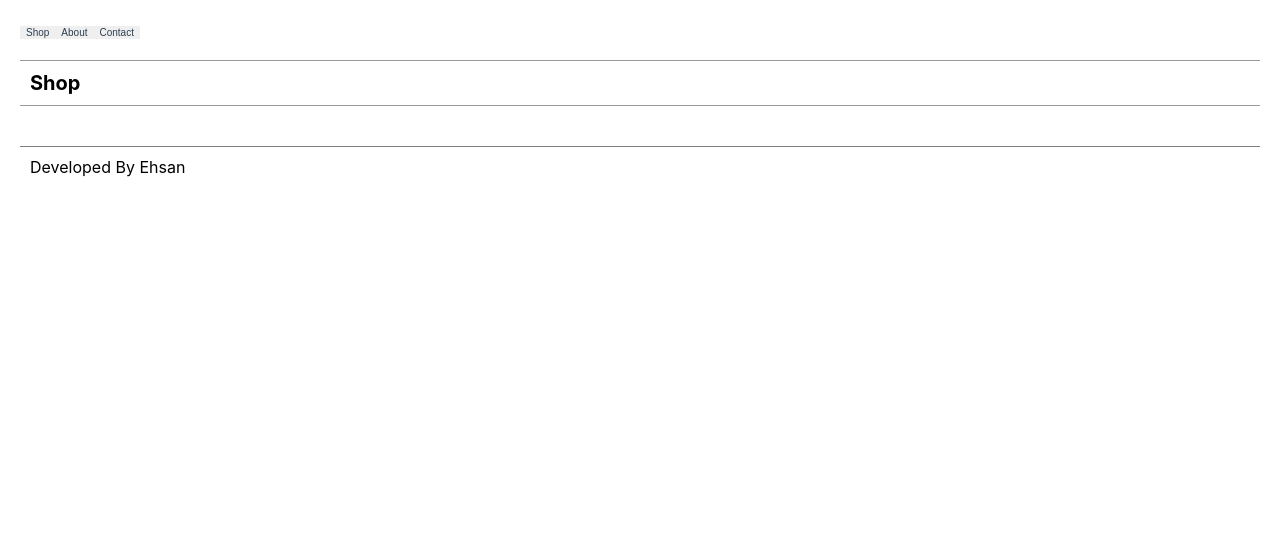
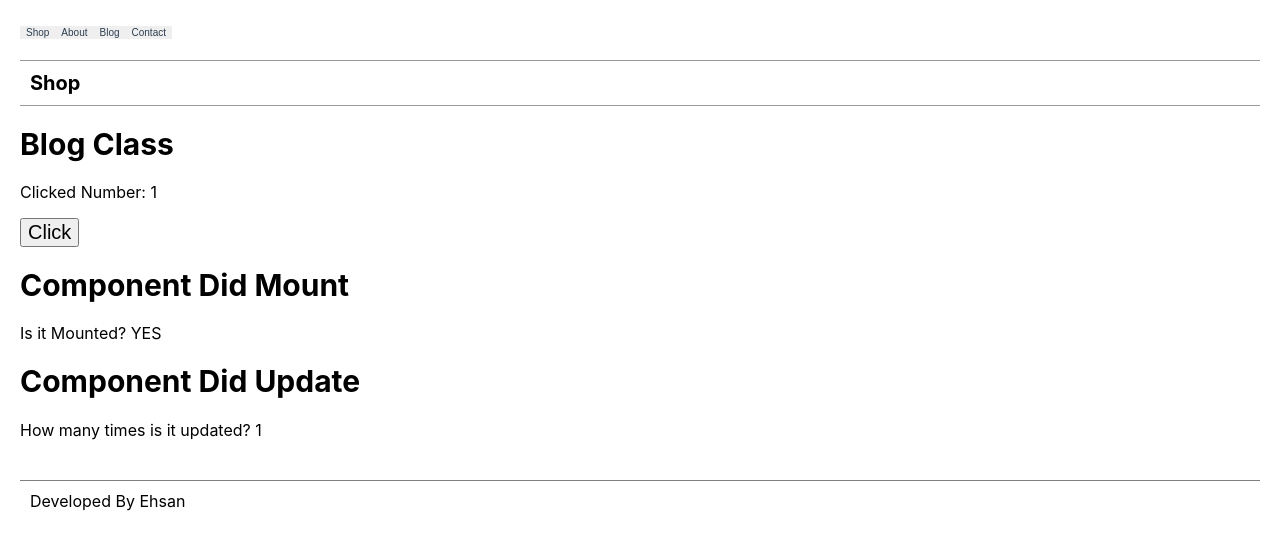
Before and after one commit to ehsangazar/react-for-beginners-course, a React (Create React App) app in the folder my-app/: page /blog in a window 1280 px wide. Shown: the top 548 px of the page. Built offline with nearby package versions, Linux system fonts and the light colour scheme.

Commit message:
fix: 013 - React - lifecycle

```diff
--- a/my-app/src/App/App.js
+++ b/my-app/src/App/App.js
@@ -3,6 +3,7 @@ import './App.css';
 import Products from '../Products/Products';
 import About from '../About/About';
 import Contact from '../Contact/Contact';
+import Blog from '../Blog/Blog';
 import Layout from "../Layout/Layout";
 import PRODUCTS from "./PRODUCTS.json";
 import {
@@ -23,6 +24,9 @@ function App() {
             <Route path="/about">
               <About />
             </Route>
+            <Route path="/blog">
+              <Blog />
+            </Route>
             <Route path="/contact">
               <Contact />
             </Route>
--- /dev/null
+++ b/my-app/src/Blog/Blog.js
@@ -0,0 +1,64 @@
+import React from 'react'
+
+// const Blog = () => (
+//     <div>Blog</div>
+// )
+// stateless function
+
+class Blog extends React.Component {
+    constructor(props){
+        super(props)
+        this.state = {
+          clicked: 0,
+          updateNumber: 0,
+          didMount: false,
+        };
+    }
+
+    componentDidMount(){
+      setTimeout(()=>{
+        this.setState({
+          didMount: true,
+        });
+        this.handleClick();
+      }, 1000)
+    }
+
+    componentDidUpdate(prevProps, prevState){
+      const { updateNumber } = this.state
+      if (updateNumber === 0) {
+        this.setState({
+          updateNumber: this.state.updateNumber + 1,
+        });
+      }
+    }
+
+    componentWillUnmount(){
+      console.log('un mount')
+    }
+
+    handleClick = () => {
+        this.setState({
+            clicked: this.state.clicked + 1,
+        })
+    }
+
+    render() {
+        const { clicked, didMount, updateNumber } = this.state;
+        return (
+          <div>
+            <h1>Blog Class</h1>
+            <p>Clicked Number: {clicked}</p>
+            <button onClick={this.handleClick}>Click</button>
+            <h1>Component Did Mount</h1>
+            <p>Is it Mounted? {didMount ? "YES" : "NO"}</p>
+            <h1>Component Did Update</h1>
+            <p>How many times is it updated? {updateNumber}</p>
+          </div>
+        );
+    }
+}
+
+
+
+export default Blog;
--- a/my-app/src/NavBar/Navbar.js
+++ b/my-app/src/NavBar/Navbar.js
@@ -15,6 +15,11 @@ const Navbar = () => (
       </Link>
     </li>
     <li>
+      <Link to="/blog">
+        <button>Blog</button>
+      </Link>
+    </li>
+    <li>
       <Link to="/contact">
         <button>Contact</button>
       </Link>
```
